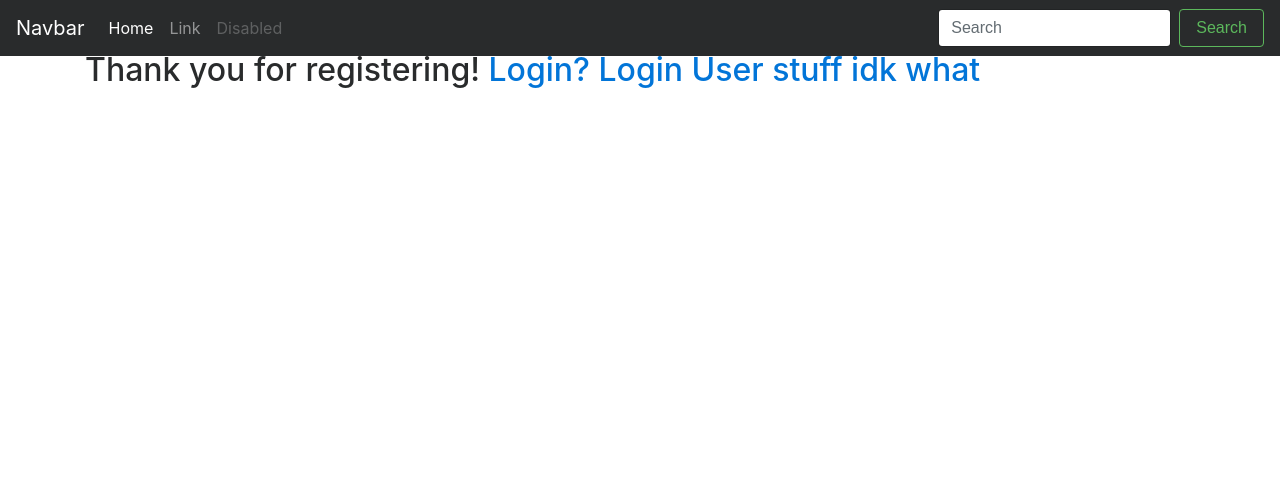
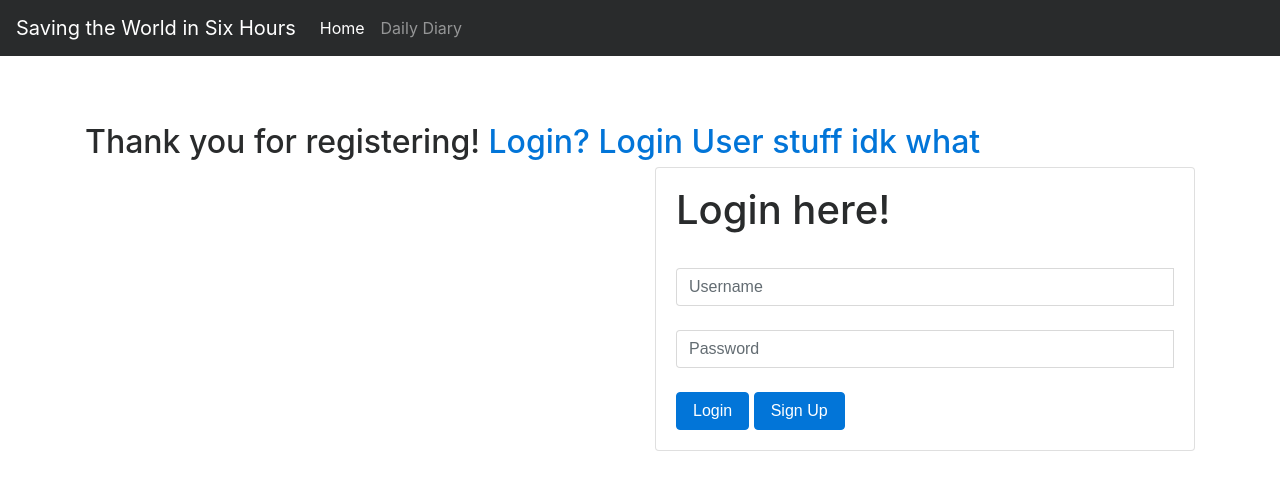
Before and after one commit to velvetbleurose/Save-the-World-in-Six-hours, a Flask app: page / in a window 1280 px wide. Shown: the top 490 px of the page. Run offline with Flask 2, Linux system fonts and the light colour scheme; data that the repository does not hold is empty; some libraries are stand-ins or nearby versions.

Commit message:
bootstrap home and reg

```diff
--- a/flaskr/app.py
+++ b/flaskr/app.py
@@ -1,10 +1,8 @@
 from flask import Flask
 from flask import Flask, Response, request, render_template, redirect, url_for
 import flask
-from flaskext.mysql import MySQL
 import mongoQ
-import mongoQ
-import flask.ext.login as flask_login
+import flask_login
 
 app = Flask(__name__)
 
--- a/flaskr/templates/home.html
+++ b/flaskr/templates/home.html
@@ -11,28 +11,21 @@
 		<button class="navbar-toggler navbar-toggler-right" type="button" data-toggle="collapse" data-target="#navbarsExampleDefault" aria-controls="navbarsExampleDefault" aria-expanded="false" aria-label="Toggle navigation">
 			<span class="navbar-toggler-icon"></span>
 		</button>
-      <a class="navbar-brand" href="#">Navbar</a>
+		<a class="navbar-brand" href="#">Saving the World in Six Hours</a>
 
 		<div class="collapse navbar-collapse" id="navbarsExampleDefault">
 			<ul class="navbar-nav mr-auto">
 				<li class="nav-item active">
-            <a class="nav-link" href="#">Home <span class="sr-only">(current)</span></a>
+					<a class="nav-link" href="/">Home <span class="sr-only">(current)</span></a>
 				</li>
 				<li class="nav-item">
-            <a class="nav-link" href="#">Link</a>
-          </li>
-          <li class="nav-item">
-            <a class="nav-link disabled" href="#">Disabled</a>
+					<a class="nav-link" href="/login">Daily Diary</a>
 				</li>
 			</ul>
-        <form class="form-inline my-2 my-lg-0">
-          <input class="form-control mr-sm-2" type="text" placeholder="Search">
-          <button class="btn btn-outline-success my-2 my-sm-0" type="submit">Search</button>
-        </form>
 		</div>
 	</nav>
-    <div class="container">
-		<h1>asdfadfasdf</h1>
+	<br>
+	<div class="content container" style="top:100px">
 		{% if register %}
 		<h2> Thank you for registering! <a href='/login'>Login?</a>
 			{% endif %}
@@ -40,6 +33,37 @@
 			<a href='/login'>Login</a>
 			<a href='/user'>User stuff idk what</a>
 		</h2>
+
+		<div class="row">
+			<div class="col-sm-6">
+
+			</div>
+
+			<div class="col-sm-6">
+				<div class="card">
+					<div class="card-block">
+						<h1 class="card-title">Login here!</h1>
+						<br>
+						{{message}}
+						<form method="post">
+							<div class="input-group">
+								<input type="text" class="form-control" placeholder="Username" name="username"><br>
+							</div>
+							<br>
+							<div class="input-group">
+								<input type="text" class="form-control" placeholder="Password" name="password"><br>
+							</div>
+							<br>
+							<input type="submit" class="btn btn-primary" value="Login">
+							<input type="submit" class="btn btn-primary" value="Sign Up">
+						</form>
+					</div>
+
+				</div>
+			</div>
+
+		</div>
+
 	</div>
 </body>
 </html>
```
Also changed, not shown: flaskr/static/main.css (added, +7 -0 lines), flaskr/templates/main.css (added, +8 -0 lines), flaskr/templates/register.html (+19 -14 lines), 1 other file. Lines whose indentation alone changed are shown as unchanged.
